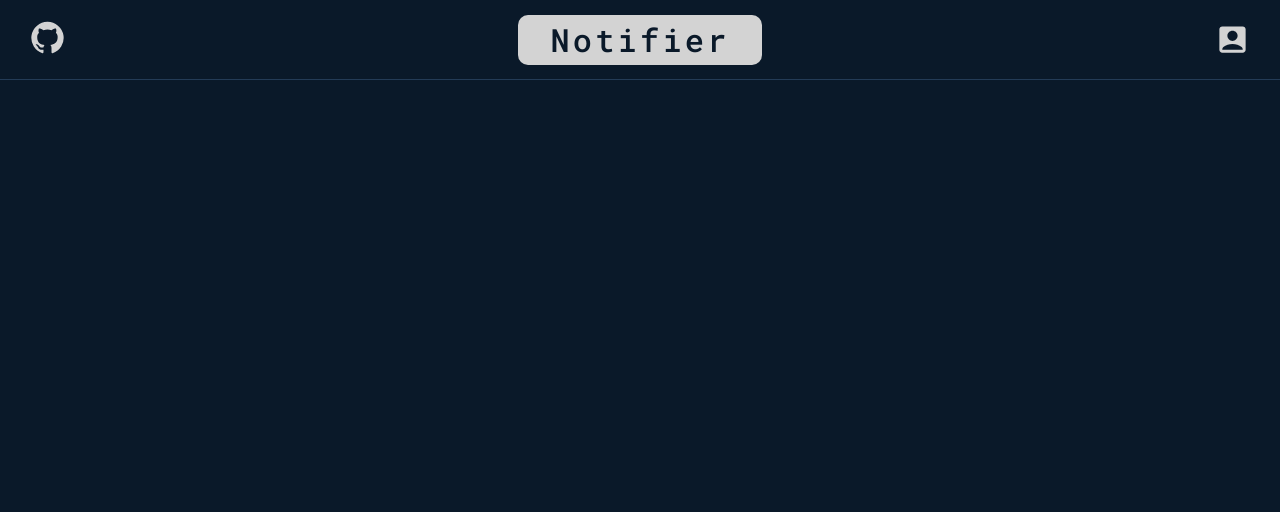
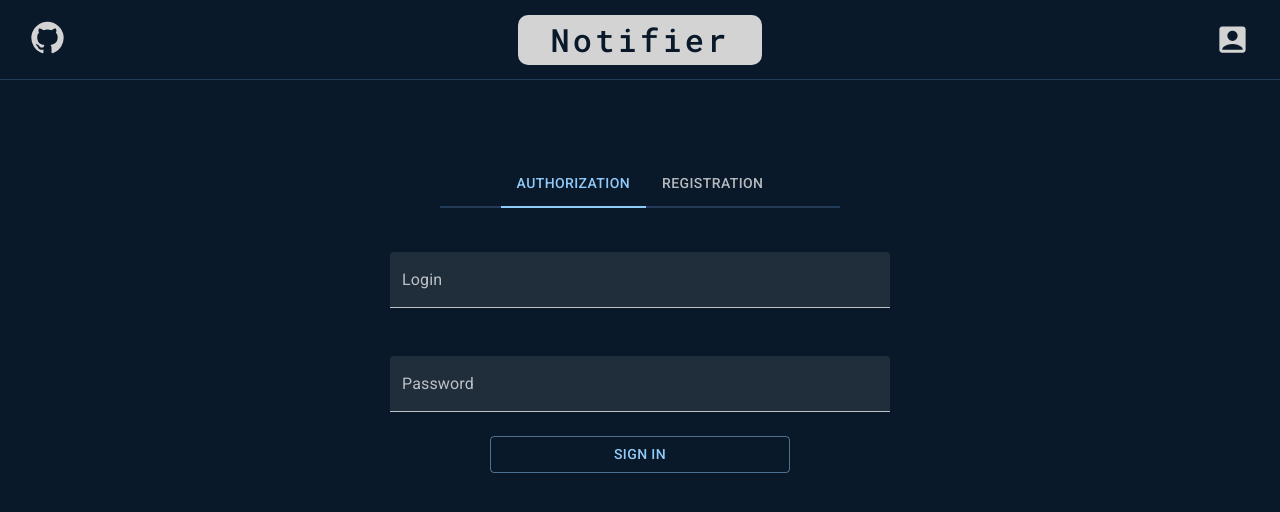
Before and after one commit to Simkav/Notifier-front, a React (Create React App) app: page /userActions in a window 1280 px wide. Before the commit this address had no page. Shown: the top 512 px of the page. Built offline with nearby package versions, Linux system fonts and the light colour scheme.

Commit message:
added form for auth\register, some styles

```diff
--- a/src/App.tsx
+++ b/src/App.tsx
@@ -3,19 +3,29 @@ import Header from "./features/Header";
 import React from "react";
 import css from "./index.module.scss";
 import { BrowserRouter, Navigate, Route, Routes } from "react-router-dom";
+import { ThemeProvider, createTheme } from "@mui/material";
+
+const darkTheme = createTheme({
+  palette: {
+    mode: "dark",
+  },
+});
 
 const App = () => {
   return (
+    <ThemeProvider theme={darkTheme}>
       <div className={css.container}>
         <BrowserRouter>
           <Header />
           <Routes>
             <Route element={<Navigate replace to="/main" />} path="/" />
-          <Route element={<Authorization />} path="/auth" />
-          <Route element={<p>Main</p>} path="/main/*" />
+            <Route element={<Authorization />} path="/userActions" />
+            <Route element={<p>Main</p>} path="/main" />
+            <Route element={<div>404</div>} path="*" />
           </Routes>
         </BrowserRouter>
       </div>
+    </ThemeProvider>
   );
 };
 
--- /dev/null
+++ b/src/features/Authorization/Form/constants.ts
@@ -0,0 +1,22 @@
+export const textStyle = {
+  my: 3,
+  width: 500,
+};
+export const buttonStyle = {
+  width : 300
+}
+
+export const formVariations = {
+  authorization: "authorization",
+  registration: "registration",
+};
+
+export const formNames = {
+  [formVariations.authorization]: "Sign In",
+  [formVariations.registration]: "Register",
+};
+
+export const showRepeat = {
+  [formVariations.authorization]: false,
+  [formVariations.registration]: true,
+};
--- /dev/null
+++ b/src/features/Authorization/Form/index.module.scss
@@ -0,0 +1,7 @@
+.container {
+  margin-top: 20px;
+  display: flex;
+  flex-direction: column;
+  align-items: center;
+  width: 100%;
+}
--- /dev/null
+++ b/src/features/Authorization/Form/index.tsx
@@ -0,0 +1,36 @@
+import React, { FC } from "react";
+import TextField from "@mui/material/TextField";
+import css from "./index.module.scss";
+import { Button } from "@mui/material";
+import { buttonStyle, formNames, showRepeat, textStyle } from "./constants";
+
+type Props = {
+  whichForm: string;
+};
+
+export const AuthorizationForm: FC<Props> = ({ whichForm }) => {
+  return (
+    <div className={css.container}>
+      <TextField id="login" label="Login" sx={textStyle} variant="filled" />
+      <TextField
+        id="password"
+        label="Password"
+        sx={textStyle}
+        type="password"
+        variant="filled"
+      />
+      {showRepeat[whichForm] && (
+        <TextField
+          id="repeat"
+          label="Repeat Password"
+          sx={textStyle}
+          type="password"
+          variant="filled"
+        />
+      )}
+      <Button disableElevation sx={buttonStyle} variant="outlined">
+        {formNames[whichForm]}
+      </Button>
+    </div>
+  );
+};
--- a/src/features/Authorization/index.module.scss
+++ b/src/features/Authorization/index.module.scss
@@ -0,0 +1,20 @@
+.tabs {
+  margin-top: 80px;
+  position: relative;
+  z-index: 2;
+  &:after {
+    z-index: -1;
+    content: "";
+    width: 400px;
+    position: absolute;
+    border-bottom: 2px solid #233b56;
+    bottom: 0;
+    display: flex;
+    margin-left: auto;
+    margin-right: auto;
+    left: 0;
+    right: 0;
+    text-align: center;
+
+  }
+}
--- a/src/features/Authorization/index.tsx
+++ b/src/features/Authorization/index.tsx
@@ -1,7 +1,32 @@
-import React from "react";
+import React, { FC, SyntheticEvent, useState } from "react";
+import Tab from "@mui/material/Tab";
+import Tabs from "@mui/material/Tabs";
+import css from "./index.module.scss";
+import { AuthorizationForm } from "./Form";
+import { User } from "./types";
 
-const Authorization = () => {
-  return <>auth</>;
+const Authorization: FC = () => {
+  const [value, setValue] = useState(User.authorization);
+
+  const handleChange = (event: SyntheticEvent, newValue: string) => {
+    setValue(newValue);
+  };
+
+  return (
+    <>
+      <Tabs
+        centered
+        className={css.tabs}
+        onChange={handleChange}
+        textColor="primary"
+        value={value}
+      >
+        <Tab label={User.authorization} value={User.authorization} />
+        <Tab label={User.registration} value={User.registration} />
+      </Tabs>
+      <AuthorizationForm whichForm={value} />
+    </>
+  );
 };
 
 export default Authorization;
--- /dev/null
+++ b/src/features/Authorization/types.ts
@@ -0,0 +1,4 @@
+export const User = {
+  authorization: "authorization",
+  registration: "registration",
+};
--- a/src/features/Header/index.tsx
+++ b/src/features/Header/index.tsx
@@ -30,7 +30,7 @@ const Header = () => {
         </a>
       </Tooltip>
       <Tooltip TransitionComponent={Fade} title="Go to Main page">
-        <div className={style.name} onClick={() => handleClick("")}>
+        <div className={style.name} onClick={() => handleClick("main")}>
           Notifier
         </div>
       </Tooltip>
@@ -38,7 +38,7 @@ const Header = () => {
         <AccountBoxIcon
           className={style.icon}
           fontSize="large"
-          onClick={() => handleClick("auth")}
+          onClick={() => handleClick("userActions")}
           sx={{ color: "#66b2ff" }}
         />
       </Tooltip>
```
Lines whose indentation alone changed are shown as unchanged.
